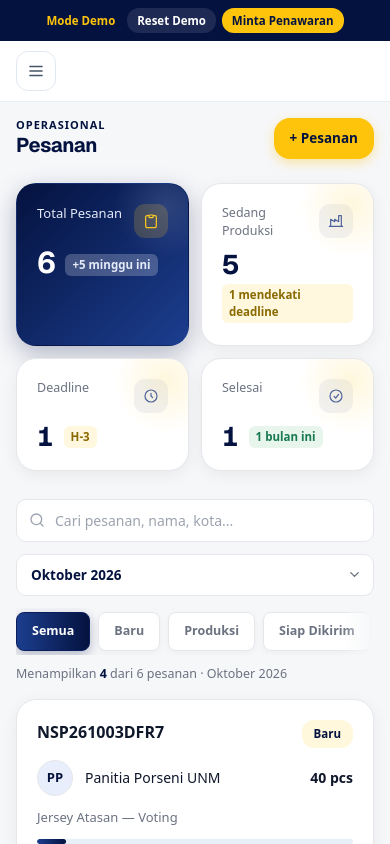
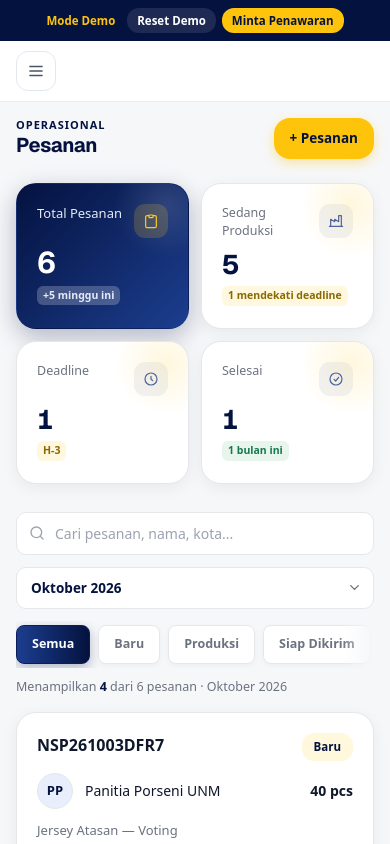
Before and after one commit to ersetdigital-sudo/nexasport, a Next.js app: page /penawaran/demo in a window 390 px wide. Shown: the top 844 px of the page. Built offline with nearby package versions, Linux system fonts and the light colour scheme.

Commit message:
File changes
Co-authored-by: base44-builder[bot] <245833847+base44-builder[bot]@users.noreply.github.com>

```diff
--- a/app/globals.css
+++ b/app/globals.css
@@ -2500,6 +2500,10 @@
 .pas-kpi-hero .pas-delta { background: rgba(255,255,255,.22); color: #E4EAF8; }
 .pas-kpi-hero::before { background: radial-gradient(closest-side, rgba(255,255,255,.12), transparent); }
 .pas-delta { font-size: 11.5px; font-weight: 600; padding: 2px 7px; border-radius: 6px; }
+/* KPI mobile: badge lebih kecil & jangan patah dua baris */
+@media (max-width: 767px) {
+  .pas-kpi .pas-delta { font-size: 10.5px; padding: 2px 6px; white-space: nowrap; }
+}
 .pas-delta.up { background: #FFF8DC; color: #04123F; }
 .pas-delta.flat { background: #F3F4F6; color: #6B7280; }
 .pas-delta.ok { background: #FFF7DE; color: #8A6A00; }
--- a/components/KpiCard.tsx
+++ b/components/KpiCard.tsx
@@ -41,7 +41,8 @@ export default function KpiCard({
           </svg>
         </span>
       </div>
-      <div className="mt-2.5 flex flex-wrap items-end gap-x-2.5 gap-y-1.5">
+      {/* Mobile: badge di baris sendiri di bawah angka (tidak sesak); sm: sejajar */}
+      <div className="mt-2.5 flex flex-col items-start gap-2 sm:flex-row sm:items-end sm:gap-x-2.5">
         <p
           className={`pas-display pas-num leading-none ${
             hero ? "text-[30px] sm:text-[34px]" : "text-[27px] sm:text-[30px]"
```
